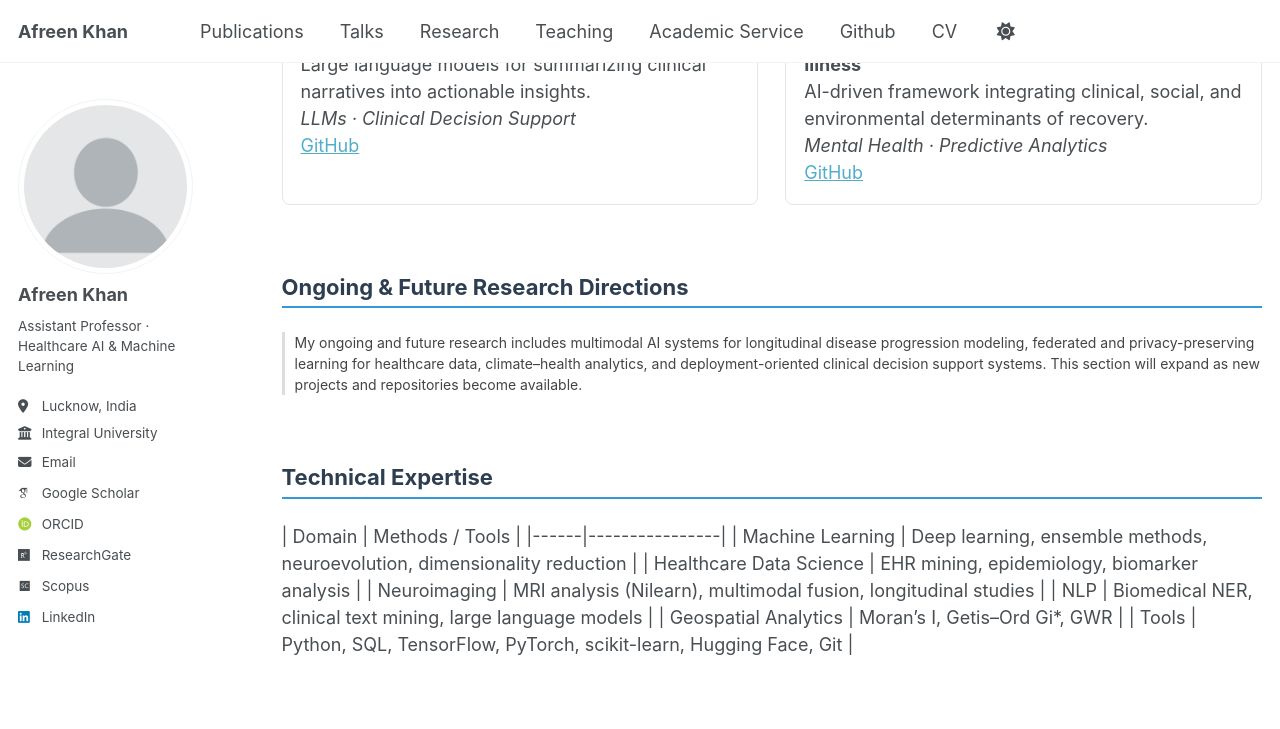
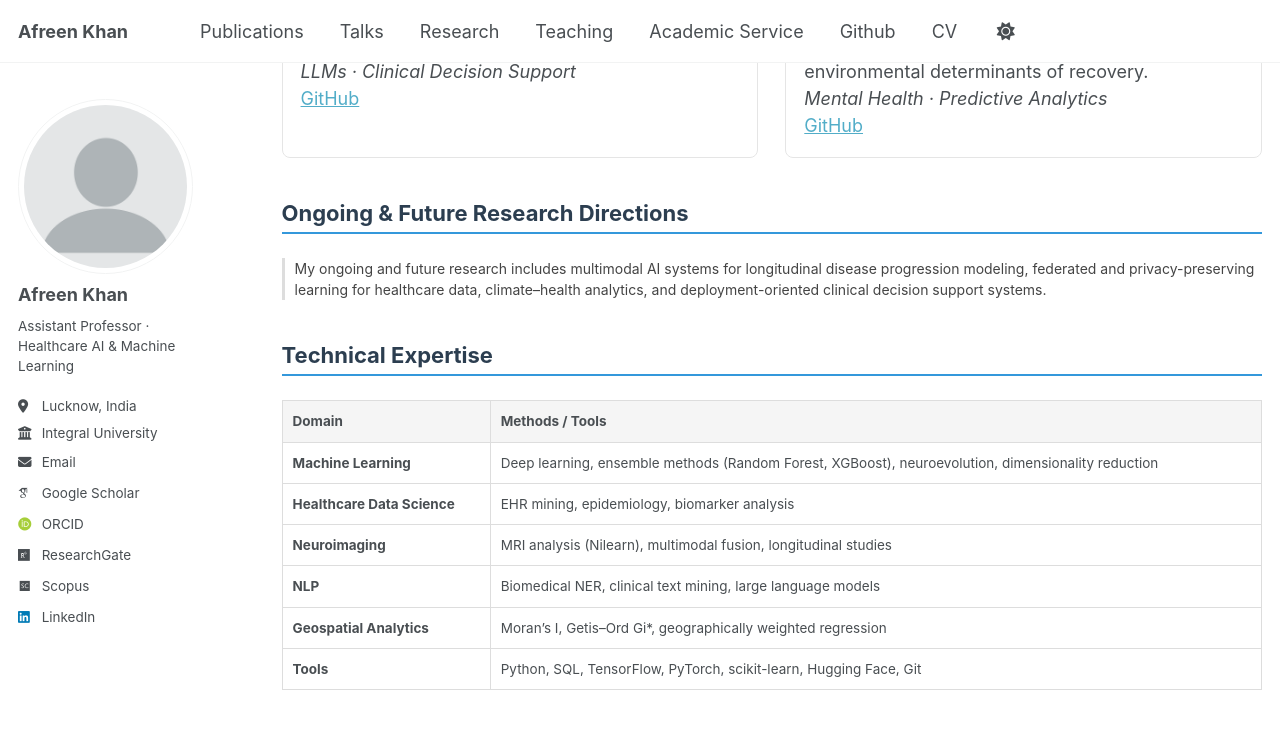
Before and after one commit to afreen-kh/afreen-kh.github.io, a Jekyll site: the page built from _pages/research.html, in a window 1280 px wide and 900 px high, scrolled down 1057 px. Shown: the top 729 px of the window. Built offline with Jekyll 4.4.1, drawn with Linux system fonts in a browser that asks for light colours; some web fonts are replaced.

Commit message:
Update research.html

```diff
--- a/_pages/research.html
+++ b/_pages/research.html
@@ -28,7 +28,6 @@ author_profile: true
   and population-level insights.
 </p>
 
-<br/>
 
 <h2 class="pub-section-title">Selected Research Projects</h2>
 
@@ -78,7 +77,6 @@ AI-driven framework integrating clinical, social, and environmental determinants
 
 </div>
 
-<br/>
 
 <h2 class="pub-section-title">Ongoing & Future Research Directions</h2>
 
@@ -87,20 +85,57 @@ AI-driven framework integrating clinical, social, and environmental determinants
     My ongoing and future research includes multimodal AI systems for longitudinal disease
     progression modeling, federated and privacy-preserving learning for healthcare data,
     climate–health analytics, and deployment-oriented clinical decision support systems.
-    This section will expand as new projects and repositories become available.
   </div>
 </div>
 
 
-<br/>
-
 <h2 class="pub-section-title">Technical Expertise</h2>
 
-| Domain | Methods / Tools |
-|------|----------------|
-| Machine Learning | Deep learning, ensemble methods, neuroevolution, dimensionality reduction |
-| Healthcare Data Science | EHR mining, epidemiology, biomarker analysis |
-| Neuroimaging | MRI analysis (Nilearn), multimodal fusion, longitudinal studies |
-| NLP | Biomedical NER, clinical text mining, large language models |
-| Geospatial Analytics | Moran’s I, Getis–Ord Gi*, GWR |
-| Tools | Python, SQL, TensorFlow, PyTorch, scikit-learn, Hugging Face, Git |
+<table style="width:100%; border-collapse: collapse; margin-top: 12px;">
+  <tr style="background-color: #f5f5f5;">
+    <th style="text-align:left; padding:10px; border:1px solid #ddd;">Domain</th>
+    <th style="text-align:left; padding:10px; border:1px solid #ddd;">Methods / Tools</th>
+  </tr>
+
+  <tr>
+    <td style="padding:10px; border:1px solid #ddd;"><strong>Machine Learning</strong></td>
+    <td style="padding:10px; border:1px solid #ddd;">
+      Deep learning, ensemble methods (Random Forest, XGBoost), neuroevolution, dimensionality reduction
+    </td>
+  </tr>
+
+  <tr>
+    <td style="padding:10px; border:1px solid #ddd;"><strong>Healthcare Data Science</strong></td>
+    <td style="padding:10px; border:1px solid #ddd;">
+      EHR mining, epidemiology, biomarker analysis
+    </td>
+  </tr>
+
+  <tr>
+    <td style="padding:10px; border:1px solid #ddd;"><strong>Neuroimaging</strong></td>
+    <td style="padding:10px; border:1px solid #ddd;">
+      MRI analysis (Nilearn), multimodal fusion, longitudinal studies
+    </td>
+  </tr>
+
+  <tr>
+    <td style="padding:10px; border:1px solid #ddd;"><strong>NLP</strong></td>
+    <td style="padding:10px; border:1px solid #ddd;">
+      Biomedical NER, clinical text mining, large language models
+    </td>
+  </tr>
+
+  <tr>
+    <td style="padding:10px; border:1px solid #ddd;"><strong>Geospatial Analytics</strong></td>
+    <td style="padding:10px; border:1px solid #ddd;">
+      Moran’s I, Getis–Ord Gi*, geographically weighted regression
+    </td>
+  </tr>
+
+  <tr>
+    <td style="padding:10px; border:1px solid #ddd;"><strong>Tools</strong></td>
+    <td style="padding:10px; border:1px solid #ddd;">
+      Python, SQL, TensorFlow, PyTorch, scikit-learn, Hugging Face, Git
+    </td>
+  </tr>
+</table>
```
